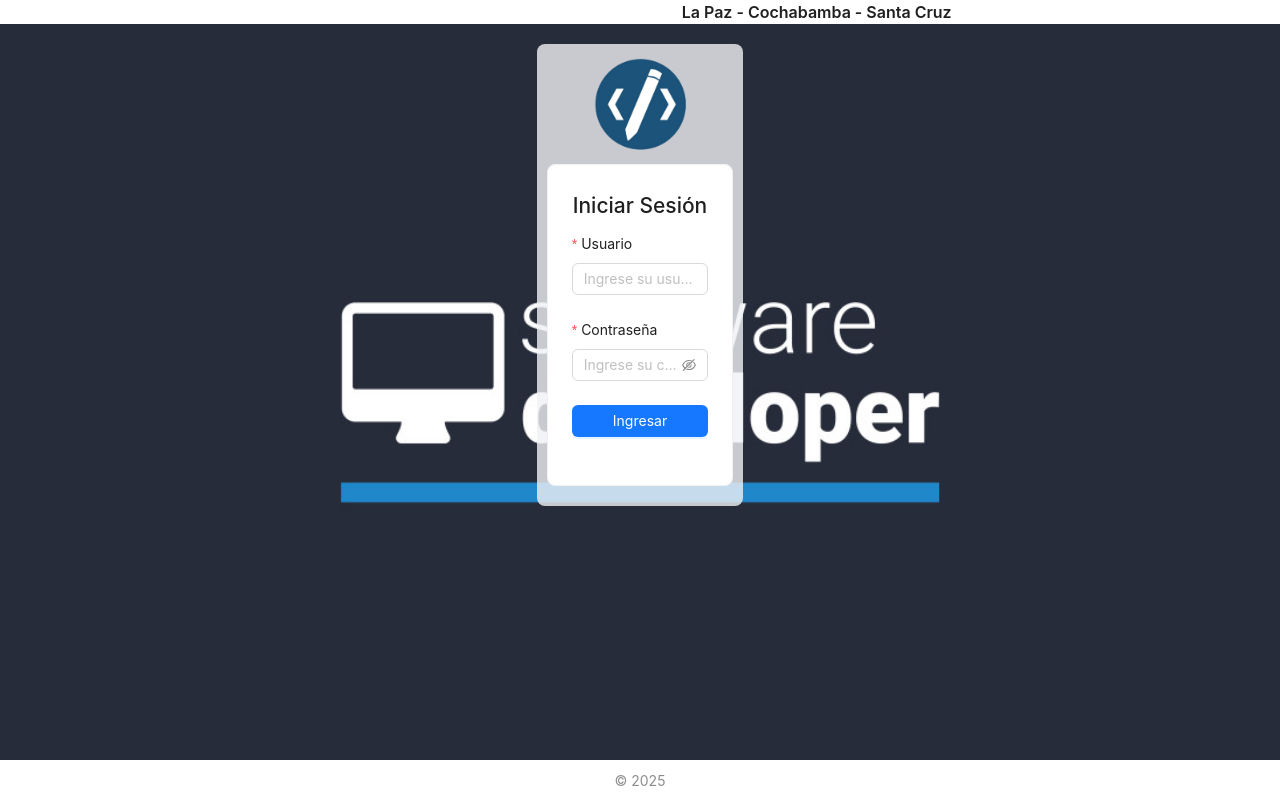
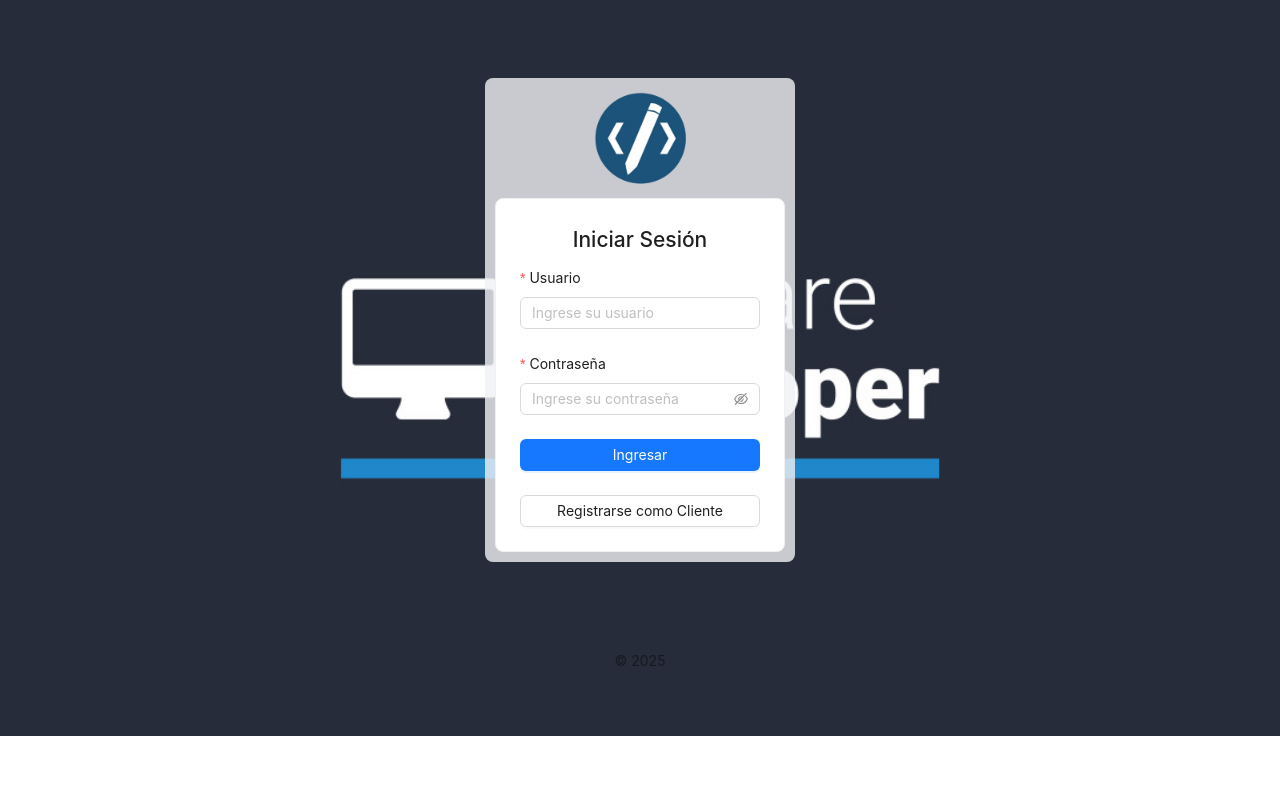
Before and after one commit to alvaro696/test-react, a React (Vite) app: page / in a window 1280 px wide. Built offline with nearby package versions, Linux system fonts and the light colour scheme.

Commit message:
final ultima

```diff
--- a/src/pages/Login.jsx
+++ b/src/pages/Login.jsx
@@ -1,140 +1,37 @@
 import React, { useState } from "react";
-import { Row, Col, Card, Input, Button, Spin, Form, message, Menu, Typography, Grid } from "antd";
-import { keyframes, motion } from "framer-motion";
+import { Row, Col, Card, Input, Button, Spin, Form, message, Typography, Grid } from "antd";
+import { motion } from "framer-motion";
 import { useAuth } from "../context/AuthContext";
-import {
-  BookOutlined,
-  FileTextOutlined,
-  PlayCircleOutlined,
-  CheckCircleOutlined,
-  UserOutlined,
-  RocketOutlined,
-  FileProtectOutlined,
-  BarChartOutlined,
-  FileDoneOutlined,
-  GlobalOutlined,
-  FileMarkdownOutlined,
-  FileExclamationOutlined,
-  CalendarOutlined,
-  ContactsOutlined,
-} from "@ant-design/icons";
+import { useNavigate } from "react-router-dom";
 import LogoIntranet from "../components/LogoIntranet";
 import fondoIntranet from "../assets/fondo_intranet.png";
-
-import Instructivos from "../components/inicial/Instructivos";
-import Contactos from "../components/inicial/Contactos";
-import Videos from "../components/inicial/Videos";
-import SalaReuniones from "../components/inicial/SalaReuniones";
-import Cumpleanios from "../components/inicial/Cumpleanios";
-import PersonalDestacado from "../components/inicial/PersonalDestacado";
-import HistorialComunicados from "../components/inicial/HistorialComunicados";
-import QuienesSomos from "../components/inicial/QuienesSomos";
-import Glosario from "../components/inicial/Glosario";
-import NormativaInterna from "../components/inicial/NormativaInterna";
-import RankingMensual from "../components/inicial/RankingMensual";
-import MemoriasUnbienes from "../components/inicial/MemoriasUnbienes";
-import PaginaWebUnbienes from "../components/inicial/PaginaWebUnbienes";
-
-const loginVariants = {
-  hidden: { opacity: 0, y: 50 },
-  visible: {
-    opacity: 1,
-    y: 0,
-    transition: { duration: 0.5 }
-  }
-};
-
-const menuItemVariants = {
-  rest: { scale: 1, color: "#000000" },
-  hover: { scale: 1.05, color: "#1890ff" },
-  selected: { scale: 1.1, color: "#1890ff", fontWeight: "bold" }
-};
 
 const { Title, Text } = Typography;
 const { useBreakpoint } = Grid;
 
+const loginVariants = {
+  hidden: { opacity: 0, y: 50 },
+  visible: { opacity: 1, y: 0, transition: { duration: 0.5 } }
+};
+
 const Login = () => {
   const { login } = useAuth();
   const [loading, setLoading] = useState(false);
-  const [centralContent, setCentralContent] = useState("default");
-  const [collapsed, setCollapsed] = useState(false);
   const screens = useBreakpoint();
+  const navigate = useNavigate();
 
   const onFinish = async (values) => {
     try {
       setLoading(true);
       await login(values.username, values.password);
+    } catch (error) {
+      message.error(error.response?.data?.message || "Error al iniciar sesión. Verifica tus credenciales.");
+    } finally {
       setLoading(false);
-    } catch (error) {
-      setLoading(false);
-      if (error.response && error.response.data && error.response.data.message) {
-        message.error(error.response.data.message);
-      } else {
-        message.error("Error al iniciar sesión. Verifica tus credenciales.");
-      }
-    }
-  };
-
-  const handleMenuClick = (key) => {
-    setCentralContent(key);
-  };
-
-  const renderCentralContent = () => {
-    switch (centralContent) {
-      case "instructivos":
-        return <Instructivos />;
-      case "contactos":
-        return <Contactos />;
-      case "videos":
-        return <Videos />;
-      case "sala_reuniones":
-        return <SalaReuniones />;
-      case "cumpleanios":
-        return <Cumpleanios />;
-      case "personal":
-        return <PersonalDestacado />;
-      case "historial":
-        return <HistorialComunicados />;
-      case "somos":
-        return <QuienesSomos />;
-      case "glosario":
-        return <Glosario />;
-      case "normativa":
-        return <NormativaInterna />;
-      case "ranking":
-        return <RankingMensual />;
-      case "memorias":
-        return <MemoriasUnbienes />;
-      case "pagina":
-        return <PaginaWebUnbienes />;
-      default:
-        return <div>Contenido por defecto</div>;
     }
   };
 
   return (
-    <>
-      <Row
-        justify="center"
-        align="middle"
-      >
-        <Col style={{ width: "100%", textAlign: "center", overflow: "hidden" }}>
-          <motion.div
-            animate={{ x: ["100%", "-100%"] }}
-            transition={{
-              duration: 30,
-              repeat: Infinity,
-              ease: "linear",
-            }}
-            style={{ display: "inline-block", whiteSpace: "nowrap" }}
-          >
-            <Title level={5} style={{ margin: 0 }}>
-              La Paz - Cochabamba - Santa Cruz
-            </Title>
-          </motion.div>
-        </Col>
-      </Row>
-
     <motion.div
       variants={loginVariants}
       initial="hidden"
@@ -144,69 +41,40 @@ const Login = () => {
         backgroundImage: `url(${fondoIntranet})`,
         backgroundSize: "cover",
         backgroundPosition: "center",
-          backgroundRepeat: "no-repeat",
       }}
     >
-        <Row
-          justify="center"
-          align="top"
-          style={{ minHeight: "80vh", padding: "20px" }}
-        >
-          <Col xs={24} sm={24} md={6} lg={4} xl={4} style={{ backgroundColor: "rgba(240, 242, 245, 0.8)", padding: "10px", borderRadius: "8px" }}>
+      <Row justify="center" align="middle" style={{ minHeight: "80vh", padding: "20px" }}>
+        <Col xs={24} sm={24} md={6} lg={6} xl={6} style={{ backgroundColor: "rgba(240, 242, 245, 0.8)", padding: "10px", borderRadius: "8px" }}>
           <div style={{ textAlign: "center", marginBottom: "10px" }}>
-              <LogoIntranet collapsed={collapsed} size={screens}/>
+            <LogoIntranet size={screens} />
           </div>
-
-            <Card style={{ textAlign: "center", marginBottom: "10px" }}>
+          <Card style={{ textAlign: "center" }}>
             <h2>Iniciar Sesión</h2>
-              <Form
-                layout="vertical"
-                onFinish={onFinish}
-                initialValues={{ username: "", password: "" }}
-              >
-                <Form.Item
-                  label="Usuario"
-                  name="username"
-                  rules={[
-                    { required: true, message: "El usuario es obligatorio" }
-                  ]}
-                >
+            <Form layout="vertical" onFinish={onFinish}>
+              <Form.Item label="Usuario" name="username" rules={[{ required: true, message: "El usuario es obligatorio" }]}>
                 <Input placeholder="Ingrese su usuario" />
               </Form.Item>
-
-                <Form.Item
-                  label="Contraseña"
-                  name="password"
-                  rules={[
-                    { required: true, message: "La contraseña es obligatoria" }
-                  ]}
-                >
+              <Form.Item label="Contraseña" name="password" rules={[{ required: true, message: "La contraseña es obligatoria" }]}>
                 <Input.Password placeholder="Ingrese su contraseña" />
               </Form.Item>
-
               <Form.Item>
                 <Button type="primary" htmlType="submit" block disabled={loading}>
                   {loading ? <Spin size="small" /> : "Ingresar"}
                 </Button>
               </Form.Item>
             </Form>
+            <Button type="default" onClick={() => navigate("/registro")} block>
+              Registrarse como Cliente
+            </Button>
           </Card>
         </Col>
       </Row>
-
-      </motion.div>
-      <Row
-        justify="center"
-        align="middle"
-        style={{
-          padding: "10px",
-        }}
-      >
+      <Row justify="center" align="middle" style={{ padding: "10px" }}>
         <Col>
           <Text type="secondary">© 2025</Text>
         </Col>
       </Row>
-    </>
+    </motion.div>
   );
 };
 
--- /dev/null
+++ b/src/pages/RegistroCliente.jsx
@@ -0,0 +1,121 @@
+import React, { useState, useEffect } from 'react';
+import { Form, Input, Button, DatePicker, Select, message, Row, Col, Card } from 'antd';
+import { useNavigate } from 'react-router-dom';
+import api from '../api';
+const { Option } = Select;
+
+const RegistroCliente = () => {
+  const [form] = Form.useForm();
+  const [districts, setDistricts] = useState([]);
+  const navigate = useNavigate();
+
+  const CLIENT_ROLE_ID = 3;
+
+  useEffect(() => {
+    const fetchDistricts = async () => {
+      try {
+        const response = await api.get('/api/distrito');
+        const data = response.data.data || response.data;
+        setDistricts(data);
+      } catch (error) {
+        message.error('Error al cargar distritos');
+      }
+    };
+    fetchDistricts();
+  }, []);
+
+  const onFinish = async (values) => {
+    try {
+      const payload = {
+        ...values,
+        roleId: CLIENT_ROLE_ID,
+        fecha_nacimiento: values.fecha_nacimiento ? values.fecha_nacimiento.format('YYYY-MM-DD') : null,
+      };
+      await api.post('/api/users', payload);
+      message.success('Registro exitoso. Ahora puede iniciar sesión.');
+      navigate('/login');
+    } catch (error) {
+      console.error('Error en el registro:', error);
+      if (error.response && error.response.data && error.response.data.message) {
+        message.error(error.response.data.message);
+      } else {
+        message.error('Error en el registro.');
+      }
+    }
+  };
+
+  return (
+    <Row justify="center" align="middle" style={{ minHeight: '100vh', backgroundColor: '#f0f2f5' }}>
+      <Col xs={22} sm={18} md={12} lg={8}>
+        <Card title="Registro como Cliente">
+          <Form
+            form={form}
+            layout="vertical"
+            onFinish={onFinish}
+          >
+            <Form.Item
+              label="Usuario"
+              name="username"
+              rules={[{ required: true, message: 'El usuario es obligatorio' }]}
+            >
+              <Input placeholder="Ingrese su usuario" />
+            </Form.Item>
+            <Form.Item
+              label="Contraseña"
+              name="password"
+              rules={[{ required: true, message: 'La contraseña es obligatoria' }]}
+            >
+              <Input.Password placeholder="Ingrese su contraseña" />
+            </Form.Item>
+            <Form.Item
+              label="Nombres"
+              name="nombres"
+              rules={[{ required: true, message: 'Los nombres son obligatorios' }]}
+            >
+              <Input placeholder="Ingrese sus nombres" />
+            </Form.Item>
+            <Form.Item
+              label="Apellido Paterno"
+              name="paterno"
+              rules={[{ required: true, message: 'El apellido paterno es obligatorio' }]}
+            >
+              <Input placeholder="Ingrese su apellido paterno" />
+            </Form.Item>
+            <Form.Item
+              label="Apellido Materno"
+              name="materno"
+            >
+              <Input placeholder="Ingrese su apellido materno (opcional)" />
+            </Form.Item>
+            <Form.Item
+              label="Fecha de Nacimiento"
+              name="fecha_nacimiento"
+            >
+              <DatePicker style={{ width: '100%' }} />
+            </Form.Item>
+            <Form.Item
+              label="Distrito"
+              name="distritoId"
+              rules={[{ required: true, message: 'El distrito es obligatorio' }]}
+            >
+              <Select placeholder="Seleccione su distrito">
+                {districts.map(distrito => (
+                  <Option key={distrito.id} value={distrito.id}>
+                    {distrito.name || `Distrito ${distrito.id}`}
+                  </Option>
+                ))}
+              </Select>
+            </Form.Item>
+            <Form.Item>
+              <Button type="primary" htmlType="submit" block>
+                Registrarse
+              </Button>
+            </Form.Item>
+          </Form>
+        </Card>
+      </Col>
+    </Row>
+  );
+};
+
+export default RegistroCliente;
```
Also changed, not shown: src/App.jsx (+2 -5 lines). Lines whose indentation alone changed are shown as unchanged.
